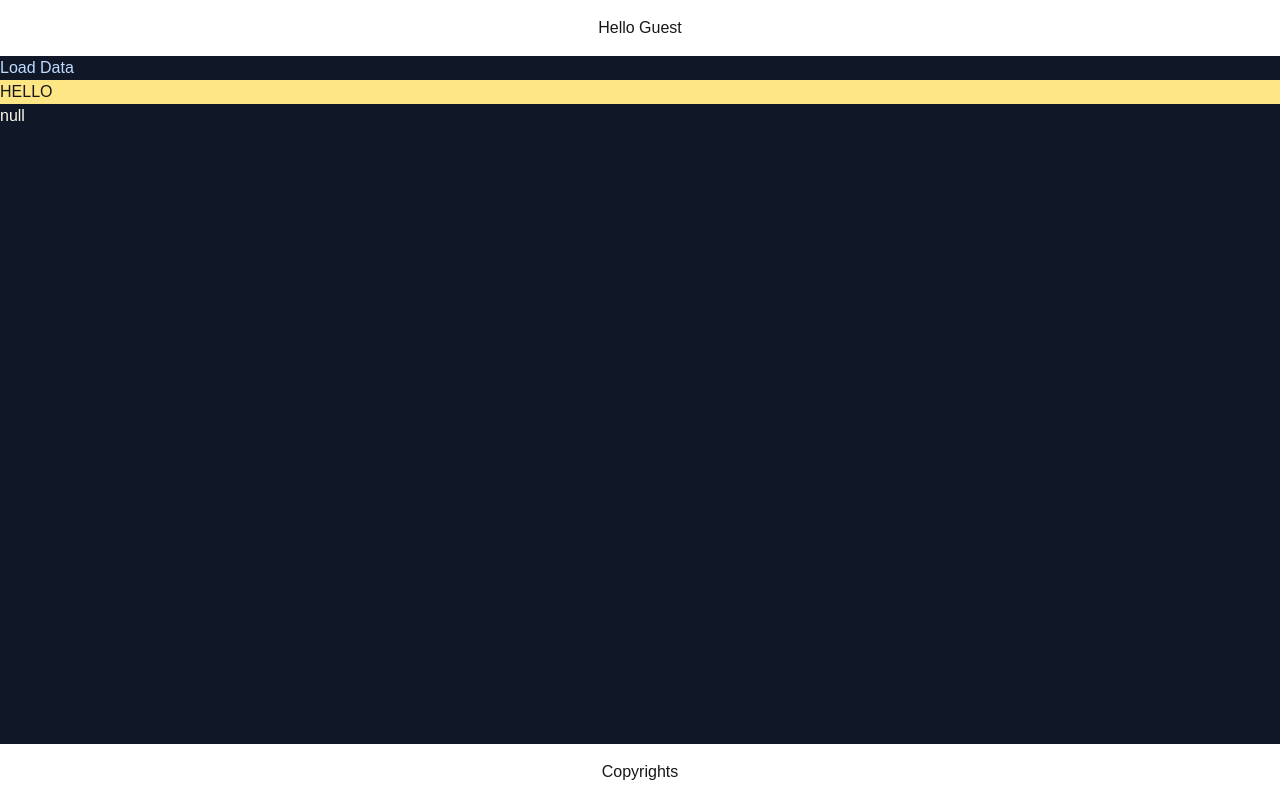
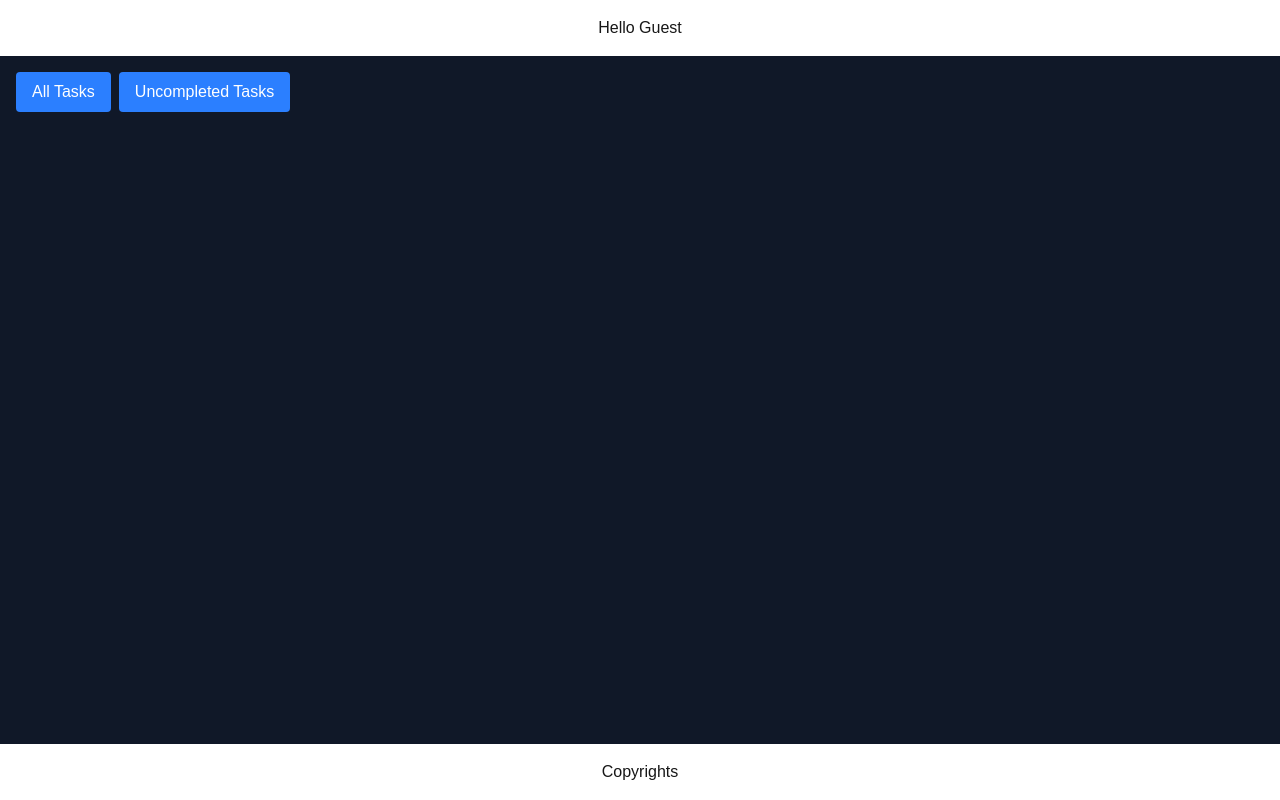
Before and after one commit to nanawally/todo-ui, a Next.js app: page /tasks in a window 1280 px wide. Built offline with nearby package versions, Linux system fonts and the light colour scheme; no server answers.

Commit message:
add: functionality to fetch all tasks & uncompleted tasks

```diff
--- a/app/(core)/(routes)/tasks/page.tsx
+++ b/app/(core)/(routes)/tasks/page.tsx
@@ -1,32 +1,81 @@
-"use client";
+"use client"
 
-import { Task } from "@/app/_types/Task";
-import { apiFetch } from "@/app/_utility/api";
-import { useState } from "react";
+import { Task } from "@/app/_types/Task"
+import { use, useEffect, useState } from "react"
+import { getAllUncompletedTasks, getAllTasks } from "@/app/_service/taskservice"
+
+type TaskFetcher = () => Promise<Task[]>
 
 export default function Page() {
-  const [apiData, setApiData] = useState<Task[] | null>(null);
+  /*const [uncompletedTasks, setUncompletedTasks] = useState<Task[] | null>(null)
+  const [allTasks, setAllTasks] = useState<Task[] | null>(null)*/
+  const [tasks, setTasks] = useState<Task[] | null>(null)
+  const [loading, setLoading] = useState(false)
+  const [error, setError] = useState<string | null>(null)
 
-  const load = async () => {
-    const data = await apiFetch<Task[]>("http://localhost:8090/v2/tasks/", {
-      credentials: "include",
-      // headers: {
-      // Authorization: `Bearer ${token}`,
-      //},
-    });
+  const fetcher: Record<string, TaskFetcher> = {
+    "All Tasks": getAllTasks,
+    "Uncompleted Tasks": getAllUncompletedTasks,
+  }
 
-    console.log("Fetched data:", data);
+  const handleClick = async (fetcher: TaskFetcher) => {
+    setLoading(true)
+    setError(null)
+    try {
+      const data = await fetcher()
+      setTasks(data)
+    } catch (err: any) {
+      setError(err.message)
+    } finally {
+      setLoading(false)
+    }
+  }
+  /*useEffect(() => {
+    async function loadData() {
+      try {
+        const [uncompletedTasks, allTasks] = await Promise.all([
+          getAllUncompletedTasks(),
+          getAllTasks(),
+        ])
 
-    if (!data) return;
+        setUncompletedTasks(uncompletedTasks)
+        setAllTasks(allTasks)
+      } catch (err: any) {
+        setError(err.message)
+      }
+    }
+    loadData()
+  }, [])
 
-    setApiData(data);
-  };
+  if (error) {
+    return <div>Error: {error}</div>
+  }
+  if (!uncompletedTasks || !allTasks) {
+    return <div>Loading...</div>
+  }*/
 
   return (
-    <>
-      <button onClick={load} className=" text-blue-200">Load Data</button>
-      <div className=" bg-amber-200">HELLO</div>
-      <p className=" text-amber-50">{JSON.stringify(apiData)}</p>
-    </>
-  );
+    <div className="p-4">
+      <div className="mb-4 space-x-2">
+        {Object.entries(fetcher).map(([label, fetcher]) => (
+          <button
+            key={label}
+            className="px-4 py-2 bg-blue-500 text-white rounded hover:bg-blue-600"
+            onClick={() => handleClick(fetcher)}
+          >
+            {label}
+          </button>
+        ))}
+      </div>
+
+      {loading && <div>Loading...</div>}
+      {error && <div className="text-red-500">Error: {error}</div>}
+
+      {tasks && (
+        <pre className="bg-gray-800 text-white p-2 rounded overflow-x-auto">
+          {JSON.stringify(tasks, null, 2)}
+        </pre>
+      )}
+    </div>
+  )
 }
--- a/app/_service/taskservice.ts
+++ b/app/_service/taskservice.ts
@@ -0,0 +1,44 @@
+// src/services/tasksService.ts
+
+const BASE_URL = "http://localhost:8090/v2/tasks"
+
+export async function getAllUncompletedTasks() {
+  const res = await fetch(`${BASE_URL}/`, {
+    credentials: "include",
+  })
+
+  if (!res.ok) {
+    throw new Error("Failed to fetch tasks")
+  }
+
+  return res.json()
+}
+
+export async function getAllTasks() {
+  const res = await fetch(`${BASE_URL}/all`, {
+    credentials: "include",
+  })
+
+  if (!res.ok) {
+    throw new Error("Failed to fetch tasks")
+  }
+
+  return res.json()
+}
+
+/*export async function createTask(task) {
+  const res = await fetch(`${BASE_URL}/new`, {
+    method: "POST",
+    credentials: "include",
+    headers: { "Content-Type": "application/json" },
+    body: JSON.stringify(task),
+  })
+  return res.json()
+}
+
+export async function deleteTask(id) {
+  return fetch(`${BASE_URL}/${id}`, {
+    method: "DELETE",
+    credentials: "include",
+  })
+}*/
```
